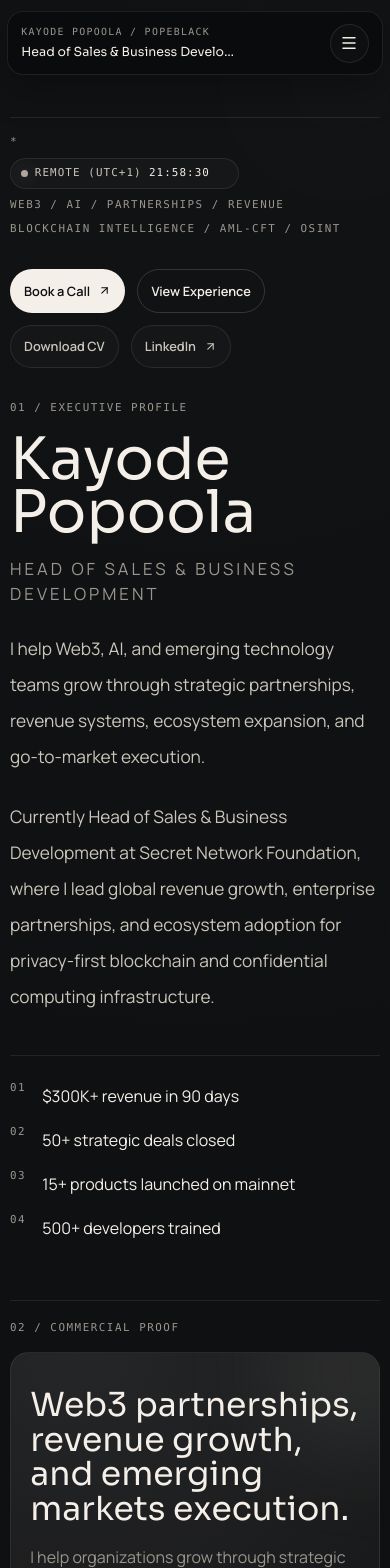
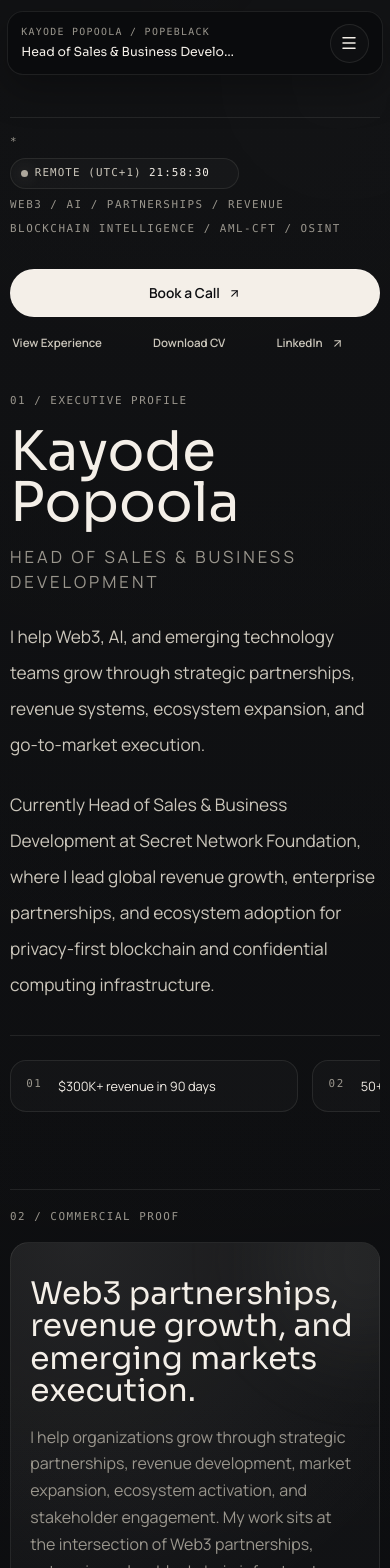
Before and after one commit to thepopeblack-byte/cv-website, a Next.js app: page / in a window 390 px wide. Shown: the top 1568 px of the page. Built offline with nearby package versions, Linux system fonts and the light colour scheme.

Commit message:
Apply final website updates

```diff
--- a/app/globals.css
+++ b/app/globals.css
@@ -237,13 +237,12 @@ main#main-content > section.page-layer {
   inset: 0;
   border-radius: inherit;
   padding: 1px;
-  background:
-    linear-gradient(
-      135deg,
-      rgba(255, 255, 255, 0.16),
-      rgba(255, 255, 255, 0.02),
-      rgba(255, 255, 255, 0.08)
-    );
+  background: linear-gradient(
+    135deg,
+    rgba(255, 255, 255, 0.16),
+    rgba(255, 255, 255, 0.02),
+    rgba(255, 255, 255, 0.08)
+  );
   mask:
     linear-gradient(#fff 0 0) content-box,
     linear-gradient(#fff 0 0);
@@ -424,7 +423,11 @@ main#main-content > section.page-layer {
   border: 1px solid var(--line);
   border-radius: 1.15rem;
   background:
-    radial-gradient(circle at 18% 0%, rgba(244, 239, 232, 0.075), transparent 32%),
+    radial-gradient(
+      circle at 18% 0%,
+      rgba(244, 239, 232, 0.075),
+      transparent 32%
+    ),
     rgba(255, 255, 255, 0.022);
   padding: 1.25rem;
 }
@@ -515,7 +518,12 @@ main#main-content > section.page-layer {
 
 .capability-rail::before {
   bottom: 0.35rem;
-  background: linear-gradient(180deg, var(--line-strong), var(--line), transparent);
+  background: linear-gradient(
+    180deg,
+    var(--line-strong),
+    var(--line),
+    transparent
+  );
 }
 
 .capability-rail::after {
@@ -528,9 +536,15 @@ main#main-content > section.page-layer {
   position: relative;
   display: grid;
   gap: 0.2rem;
+  border: 0;
+  background: transparent;
   color: var(--muted);
+  cursor: pointer;
+  font: inherit;
   font-size: 0.86rem;
   line-height: 1.45;
+  padding: 0;
+  text-align: left;
   transition:
     color 0.25s ease,
     transform 0.25s ease;
@@ -590,7 +604,11 @@ main#main-content > section.page-layer {
   inset: 0;
   background:
     linear-gradient(90deg, rgba(244, 239, 232, 0.055), transparent 34%),
-    radial-gradient(circle at 100% 0%, rgba(244, 239, 232, 0.05), transparent 24%);
+    radial-gradient(
+      circle at 100% 0%,
+      rgba(244, 239, 232, 0.05),
+      transparent 24%
+    );
   opacity: 0;
   transition: opacity 0.3s ease;
   pointer-events: none;
@@ -652,6 +670,11 @@ main#main-content > section.page-layer {
   color: var(--foreground);
 }
 
+.capability-mobile-hint,
+.experience-details-toggle {
+  display: none;
+}
+
 .credential-stage {
   display: grid;
   gap: 1rem;
@@ -745,7 +768,11 @@ main#main-content > section.page-layer {
   border: 1px solid var(--line);
   border-radius: 1.15rem;
   background:
-    radial-gradient(circle at 18% 0%, rgba(244, 239, 232, 0.075), transparent 30%),
+    radial-gradient(
+      circle at 18% 0%,
+      rgba(244, 239, 232, 0.075),
+      transparent 30%
+    ),
     rgba(255, 255, 255, 0.022);
   padding: 1.25rem;
 }
@@ -864,7 +891,12 @@ main#main-content > section.page-layer {
   left: 0.12rem;
   top: 0.35rem;
   width: 1px;
-  background: linear-gradient(180deg, var(--line-strong), var(--line), transparent);
+  background: linear-gradient(
+    180deg,
+    var(--line-strong),
+    var(--line),
+    transparent
+  );
 }
 
 .experience-rail::after {
@@ -1058,6 +1090,18 @@ main#main-content > section.page-layer {
   }
 }
 
+@keyframes mobile-card-rise {
+  from {
+    opacity: 0.86;
+    transform: translate3d(0, 0.45rem, 0) scale(0.99);
+  }
+
+  to {
+    opacity: 1;
+    transform: translate3d(0, 0, 0) scale(1);
+  }
+}
+
 @media (prefers-reduced-motion: reduce) {
   html {
     scroll-behavior: auto;
@@ -1179,6 +1223,10 @@ main#main-content > section.page-layer {
     overflow: visible;
   }
 
+  main#main-content > section.page-layer:not(#home) {
+    padding-block: 4.25rem;
+  }
+
   .ambient {
     filter: blur(72px);
     opacity: 0.18;
@@ -1208,13 +1256,13 @@ main#main-content > section.page-layer {
   }
 
   .section-title {
-    font-size: clamp(2rem, 8.5vw, 2.55rem);
+    font-size: clamp(1.9rem, 8vw, 2.38rem);
     line-height: 1.04;
   }
 
   .section-copy {
     font-size: 1rem;
-    line-height: 1.9;
+    line-height: 1.68;
   }
 
   .meta-stack {
@@ -1243,20 +1291,79 @@ main#main-content > section.page-layer {
 
   #home .section-frame > div {
     gap: 2rem;
+    max-width: 100%;
+    min-width: 0;
+  }
+
+  #home .section-frame > div > div {
+    min-width: 0;
   }
 
   #home h1 {
-    font-size: clamp(3.1rem, 15vw, 4.15rem);
-    line-height: 0.92;
-  }
-
-  #home .button-primary,
-  #home .button-secondary,
-  #home .button-ghost {
-    flex: 1 1 calc(50% - 0.4rem);
-    min-height: 2.72rem;
-    padding: 0.72rem 0.82rem;
+    font-size: clamp(2.95rem, 14vw, 3.85rem);
+    line-height: 0.94;
+  }
+
+  .hero-actions {
+    gap: 0.55rem 0.75rem;
+    max-width: 100%;
+    min-width: 0;
+    width: 100%;
+  }
+
+  .hero-action-item:first-child {
+    flex: 0 1 100%;
+    max-width: 100%;
+    min-width: 0;
+  }
+
+  .hero-action-item:first-child .button-primary {
+    box-sizing: border-box;
+    max-width: 100%;
+    width: 100%;
+    min-height: 3rem;
+    font-size: 0.86rem;
+  }
+
+  .hero-action-item:not(:first-child) {
+    flex: 1 1 auto;
+    min-width: 0;
+  }
+
+  .hero-action-item:not(:first-child) .button-secondary,
+  .hero-action-item:not(:first-child) .button-ghost {
+    min-height: 2.2rem;
+    border-color: transparent;
+    background: transparent;
+    padding: 0.38rem 0.1rem;
+    color: var(--muted-strong);
+    font-size: 0.72rem;
+  }
+
+  .hero-quick-facts {
+    display: flex;
+    gap: 0.9rem;
+    margin-top: 2rem;
+    max-width: 100%;
+    overflow-x: auto;
+    overscroll-behavior-inline: contain;
+    padding-bottom: 0.55rem;
+    scroll-snap-type: x mandatory;
+    scrollbar-width: none;
+  }
+
+  .hero-quick-facts > div {
+    min-width: min(78vw, 18rem);
+    border: 1px solid var(--line);
+    border-radius: 1rem;
+    background: rgba(255, 255, 255, 0.022);
+    padding: 0.95rem;
+    scroll-snap-align: start;
+  }
+
+  .hero-quick-facts p {
     font-size: 0.8rem;
+    line-height: 1.6;
   }
 
   .section-frame {
@@ -1276,7 +1383,7 @@ main#main-content > section.page-layer {
   }
 
   .metric-value {
-    font-size: 2.45rem;
+    font-size: 2.7rem;
   }
 
   .experience-sidebar {
@@ -1301,6 +1408,41 @@ main#main-content > section.page-layer {
     padding: 1.2rem;
   }
 
+  .proof-positioning-list,
+  .portfolio-card-grid,
+  .credential-stage,
+  .education-highlight-grid,
+  .media-card-stack {
+    display: flex;
+    gap: 1rem;
+    max-width: 100%;
+    overflow-x: auto;
+    overscroll-behavior-inline: contain;
+    padding-bottom: 0.7rem;
+    scroll-snap-type: x mandatory;
+    scrollbar-width: none;
+  }
+
+  .proof-positioning-list .proof-positioning-card,
+  .credential-stage .credential-card,
+  .education-highlight-grid .education-highlight-card,
+  .media-card-stack > div,
+  .portfolio-card-grid > div {
+    scroll-snap-align: start;
+  }
+
+  .proof-positioning-list .proof-positioning-card {
+    min-width: min(78vw, 18rem);
+  }
+
+  .portfolio-card-grid > div {
+    min-width: min(84vw, 22rem);
+  }
+
+  .portfolio-card .image-panel {
+    height: 13.5rem;
+  }
+
   .proof-metric-grid,
   .capability-cluster-stack {
     gap: 1rem;
@@ -1309,16 +1451,25 @@ main#main-content > section.page-layer {
   .proof-metric-grid,
   .capability-cluster-stack {
     display: flex;
+    max-width: 100%;
     overflow-x: auto;
+    overscroll-behavior-inline: contain;
     padding-bottom: 0.45rem;
-    scroll-snap-type: x proximity;
-    scrollbar-width: thin;
-  }
-
-  .proof-metric-grid .signal-card,
-  .capability-cluster {
-    min-width: min(84vw, 22rem);
+    scroll-snap-type: x mandatory;
+    scrollbar-width: none;
+  }
+
+  .proof-metric-grid .signal-card {
+    min-width: min(82vw, 20.5rem);
     scroll-snap-align: start;
+  }
+
+  .proof-metric-grid .signal-card p:last-child {
+    line-height: 1.58;
+  }
+
+  .capability-active-card {
+    display: none;
   }
 
   .capability-rail {
@@ -1352,12 +1503,30 @@ main#main-content > section.page-layer {
     border-color: var(--line-strong);
   }
 
+  .capability-mobile-hint {
+    display: block;
+    margin: 0.75rem 0 0;
+    color: var(--muted);
+    font-size: 0.82rem;
+    line-height: 1.55;
+  }
+
+  .capability-cluster-stack {
+    display: block;
+    overflow: visible;
+    padding-bottom: 0;
+  }
+
   .capability-cluster {
+    display: none;
+    min-width: 0;
     opacity: 1;
     transform: none;
   }
 
   .capability-cluster.is-active {
+    display: block;
+    animation: mobile-card-rise 0.32s ease both;
     transform: none;
   }
 
@@ -1372,7 +1541,11 @@ main#main-content > section.page-layer {
   }
 
   .experience-signal-strip {
+    flex-wrap: nowrap;
     gap: 0.55rem;
+    overflow-x: auto;
+    padding-bottom: 0.25rem;
+    scrollbar-width: none;
   }
 
   .experience-signal-strip span,
@@ -1381,12 +1554,112 @@ main#main-content > section.page-layer {
     letter-spacing: 0.12em;
   }
 
+  .experience-proof-grid {
+    flex-wrap: nowrap;
+    overflow-x: auto;
+    padding-bottom: 0.35rem;
+    scrollbar-width: none;
+  }
+
+  .experience-proof-card {
+    min-width: max-content;
+  }
+
+  .experience-entry h3 {
+    font-size: 1.48rem !important;
+    line-height: 1.08;
+  }
+
+  .experience-entry p,
+  .experience-bullet-list {
+    line-height: 1.62 !important;
+  }
+
+  .experience-role {
+    border-top: 1px solid var(--line);
+    padding-top: 1rem;
+  }
+
+  .experience-role:first-child {
+    border-top: 0;
+    padding-top: 0;
+  }
+
+  .experience-role:not(.is-expanded) .experience-extra-bullet {
+    display: none;
+  }
+
+  .experience-details-toggle {
+    display: inline-flex;
+    width: fit-content;
+    border: 1px solid var(--line);
+    border-radius: 999px;
+    background: rgba(255, 255, 255, 0.025);
+    padding: 0.56rem 0.75rem;
+    color: var(--muted-strong);
+    font-family:
+      ui-monospace, SFMono-Regular, Menlo, Monaco, Consolas, "Liberation Mono",
+      "Courier New", monospace;
+    font-size: 0.68rem;
+    letter-spacing: 0.14em;
+    text-transform: uppercase;
+  }
+
   .media-card-stack {
     gap: 1rem;
   }
 
   .media-image-panel {
     min-height: 13.5rem;
+  }
+
+  .media-card-stack > div,
+  .media-card {
+    min-width: min(86vw, 22.5rem);
+  }
+
+  .media-card h3 {
+    font-size: 1.28rem !important;
+    line-height: 1.14;
+  }
+
+  .media-card p {
+    line-height: 1.62 !important;
+  }
+
+  .credential-stage .credential-card {
+    min-width: min(78vw, 19rem);
+    border: 1px solid var(--line);
+    border-radius: 1rem;
+    background: rgba(255, 255, 255, 0.022);
+    padding: 1rem;
+  }
+
+  .education-highlight-grid .education-highlight-card {
+    min-width: min(75vw, 18rem);
+    border: 1px solid var(--line);
+    border-radius: 1rem;
+    padding: 0.95rem;
+  }
+
+  .contact-link-grid {
+    display: flex;
+    flex-wrap: wrap;
+    gap: 0.8rem 1rem;
+  }
+
+  .contact-link-grid > :not([hidden]) ~ :not([hidden]) {
+    margin-top: 0;
+  }
+
+  .contact-form {
+    gap: 1.05rem;
+  }
+
+  #contact input,
+  #contact select,
+  #contact textarea {
+    border-radius: 0.9rem;
   }
 
   input,
--- a/components/Hero.tsx
+++ b/components/Hero.tsx
@@ -23,7 +23,11 @@ const heroActions: HeroAction[] = [
     variant: "button-primary",
     external: true,
   },
-  { label: "View Experience", href: "#experience", variant: "button-secondary" },
+  {
+    label: "View Experience",
+    href: "#experience",
+    variant: "button-secondary",
+  },
   {
     label: "Download CV",
     href: profile.cvUrl,
@@ -64,9 +68,9 @@ export function Hero() {
                 <div>BLOCKCHAIN INTELLIGENCE / AML-CFT / OSINT</div>
               </div>
 
-              <div className="flex flex-wrap gap-3">
+              <div className="hero-actions flex flex-wrap gap-3">
                 {heroActions.map((link) => (
-                  <div key={link.label}>
+                  <div key={link.label} className="hero-action-item">
                     <Link
                       href={link.href}
                       target={link.external ? "_blank" : undefined}
@@ -95,7 +99,7 @@ export function Hero() {
                 <p>{profile.currentFocus}</p>
               </div>
 
-              <div className="mt-10 grid gap-3 border-t border-[var(--line)] pt-6 md:grid-cols-2">
+              <div className="hero-quick-facts mt-10 grid gap-3 border-t border-[var(--line)] pt-6 md:grid-cols-2">
                 {quickFacts.map((fact, index) => (
                   <div key={fact} className="flex gap-4">
                     <span className="meta-stack">0{index + 1}</span>
--- a/components/ScrollScenes.tsx
+++ b/components/ScrollScenes.tsx
@@ -22,17 +22,22 @@ export function ScrollScenes() {
 
   useEffect(() => {
     const sections = Array.from(
-      document.querySelectorAll<HTMLElement>("main#main-content > section.page-layer"),
+      document.querySelectorAll<HTMLElement>(
+        "main#main-content > section.page-layer",
+      ),
     );
 
     if (!sections.length) {
       return;
     }
 
-    setSceneCount(sections.length);
     sections.forEach((section, index) => {
       section.classList.add("scroll-scene");
       section.dataset.sceneIndex = String(index + 1);
+    });
+    const initialFrameId = window.requestAnimationFrame(() => {
+      setSceneCount(sections.length);
+      activateScene(findBestScene());
     });
 
     const activateScene = (nextActiveScene: number) => {
@@ -56,9 +61,13 @@ export function ScrollScenes() {
 
       sections.forEach((section, index) => {
         const rect = section.getBoundingClientRect();
-        const visible = rect.bottom > viewportHeight * 0.08 && rect.top < viewportHeight * 0.92;
-        const sectionAnchor = rect.top + Math.min(rect.height * 0.28, viewportHeight * 0.36);
-        const score = Math.abs(sectionAnchor - anchor) + (visible ? 0 : viewportHeight);
+        const visible =
+          rect.bottom > viewportHeight * 0.08 &&
+          rect.top < viewportHeight * 0.92;
+        const sectionAnchor =
+          rect.top + Math.min(rect.height * 0.28, viewportHeight * 0.36);
+        const score =
+          Math.abs(sectionAnchor - anchor) + (visible ? 0 : viewportHeight);
 
         if (score < bestScore) {
           bestScore = score;
@@ -69,25 +78,31 @@ export function ScrollScenes() {
       return nextActiveScene;
     };
 
-    activateScene(findBestScene());
-
     if (typeof window.IntersectionObserver === "undefined") {
       let frameId = 0;
 
       const requestUpdate = () => {
         window.cancelAnimationFrame(frameId);
-        frameId = window.requestAnimationFrame(() => activateScene(findBestScene()));
+        frameId = window.requestAnimationFrame(() =>
+          activateScene(findBestScene()),
+        );
       };
 
       window.addEventListener("scroll", requestUpdate, { passive: true });
       window.addEventListener("resize", requestUpdate);
 
       return () => {
+        window.cancelAnimationFrame(initialFrameId);
         window.cancelAnimationFrame(frameId);
         window.removeEventListener("scroll", requestUpdate);
         window.removeEventListener("resize", requestUpdate);
         sections.forEach((section) => {
-          section.classList.remove("scroll-scene", "scene-active", "scene-before", "scene-after");
+          section.classList.remove(
+            "scroll-scene",
+            "scene-active",
+            "scene-before",
+            "scene-after",
+          );
           delete section.dataset.sceneIndex;
         });
       };
@@ -133,10 +148,16 @@ export function ScrollScenes() {
     window.addEventListener("resize", syncOnResize);
 
     return () => {
+      window.cancelAnimationFrame(initialFrameId);
       observer.disconnect();
       window.removeEventListener("resize", syncOnResize);
       sections.forEach((section) => {
-        section.classList.remove("scroll-scene", "scene-active", "scene-before", "scene-after");
+        section.classList.remove(
+          "scroll-scene",
+          "scene-active",
+          "scene-before",
+          "scene-after",
+        );
         delete section.dataset.sceneIndex;
       });
     };
```
Also changed, not shown: components/Contact.tsx (+15 -6 lines), components/ExperienceTimeline.tsx (+64 -12 lines), components/ImpactStats.tsx (+6 -3 lines), components/Portfolio.tsx (+7 -7 lines), components/Skills.tsx (+17 -4 lines).
